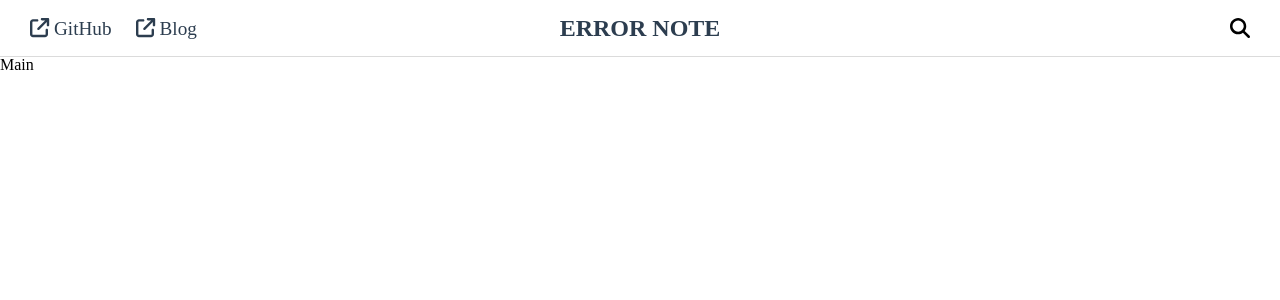
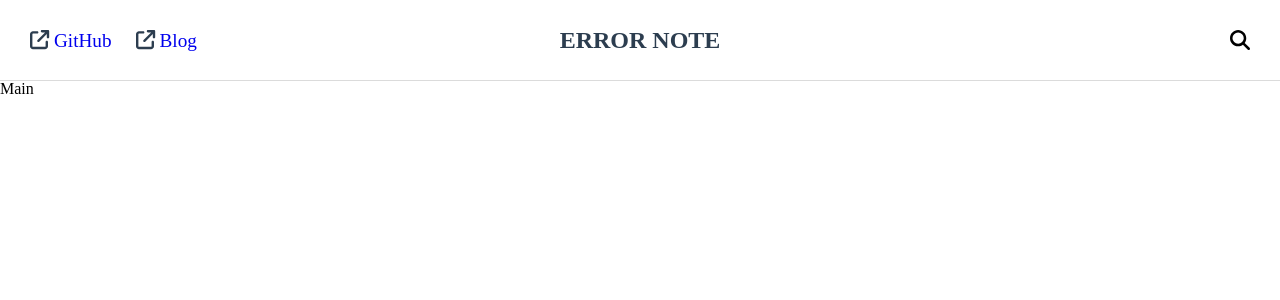
Before and after one commit to SangYoonLee1231/ERROR_NOTE, a React app: page / in a window 1280 px wide. Shown: the top 300 px of the page. Built offline with nearby package versions, Linux system fonts and the light colour scheme.

Commit message:
ADD: 링크 연결

```diff
--- /dev/null
+++ b/src/components/Aside/Aside.scss
@@ -0,0 +1,2 @@
+@import './../../styles/common.scss';
+@import './../../styles/reset.scss';
--- a/src/components/Nav/Nav.jsx
+++ b/src/components/Nav/Nav.jsx
@@ -1,4 +1,5 @@
 import React from 'react';
+import { Link } from 'react-router-dom';
 import { FontAwesomeIcon } from '@fortawesome/react-fontawesome';
 import { faExternalLink, faSearch } from '@fortawesome/free-solid-svg-icons';
 import './Nav.scss';
@@ -9,16 +10,20 @@ export default function Nav() {
       <div className="nav-child nav__links">
         <span>
           <FontAwesomeIcon icon={faExternalLink} />
-          &nbsp;GitHub
+          &nbsp;
+          <a href="https://github.com/SangYoonLee1231">GitHub</a>
         </span>
         <span>
           &nbsp;&nbsp;&nbsp;&nbsp;&nbsp;
           <FontAwesomeIcon icon={faExternalLink} />
-          &nbsp;Blog
+          &nbsp;
+          <a href="https://sylagape1231.tistory.com/">Blog</a>
         </span>
       </div>
       <div className="nav-child nav__title">
-        <span className="nav__title">ERROR NOTE</span>
+        <Link to="/">
+          <span className="nav__title">ERROR NOTE</span>
+        </Link>
       </div>
       <div className="nav-child nav__search-icon">
         <FontAwesomeIcon icon={faSearch} size="lg" />
--- a/src/components/Nav/Nav.scss
+++ b/src/components/Nav/Nav.scss
@@ -3,9 +3,10 @@
 
 .nav {
   @include flex(row, space-between, center);
-  height: 7vh;
+  height: 5rem;
   border-bottom: 0.5px solid #dbdbdb;
   padding: 0px 30px;
+  // position: fixed;
 
   &-child {
     width: 33%;
@@ -15,6 +16,10 @@
     @include flex(row, flex-start, center);
     font-size: larger;
     color: #2c3d4f;
+
+    a:visited {
+      color: #2c3d4f;
+    }
   }
 
   &__title {
--- a/src/styles/common.scss
+++ b/src/styles/common.scss
@@ -4,3 +4,7 @@
   align-items: $align;
   justify-content: $justify;
 }
+
+a {
+  text-decoration: none;
+}
```
